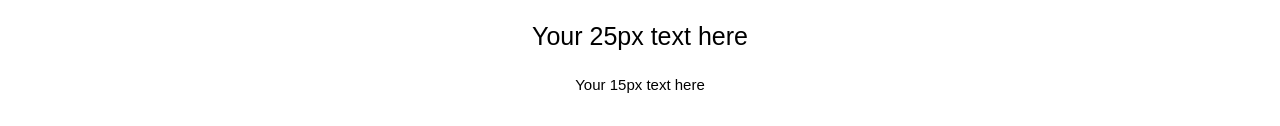
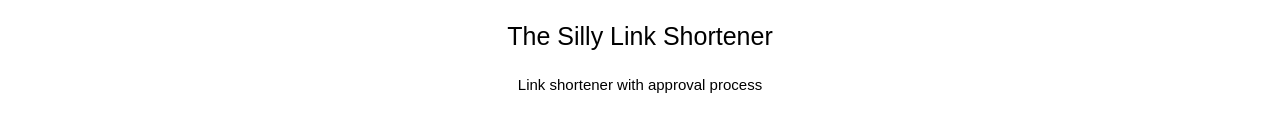
Before and after one commit to RWurb/badlink, a plain HTML site: page index.html in a window 1280 px wide. Shown: the part 446-572 px from the top of the page. Drawn offline with Linux system fonts and the light colour scheme.

Commit message:
initial function

```diff
--- a/index.html
+++ b/index.html
@@ -11,8 +11,8 @@
     <div class="container">
         <img src="image.png" alt="256x256 image" class="main-image">
         <div class="text">
-            <p class="large-text">Your 25px text here</p>
-            <p class="small-text">Your 15px text here</p>
+            <p class="large-text">The Silly Link Shortener</p>
+            <p class="small-text">Link shortener with approval process</p>
         </div>
         <div class="input-group">
             <input type="text" id="linkInput" placeholder="Enter your link here">
--- a/linkerz.js
+++ b/linkerz.js
@@ -26,7 +26,7 @@ async function shortenLink() {
         headers: {
             'Content-Type': 'application/json',
         },
-        body: JSON.stringify({ content: linkInput }),
+        body: JSON.stringify({ content: "Link: " + linkInput }),
     })
     .then(response => {
         if (response.ok) {
```
